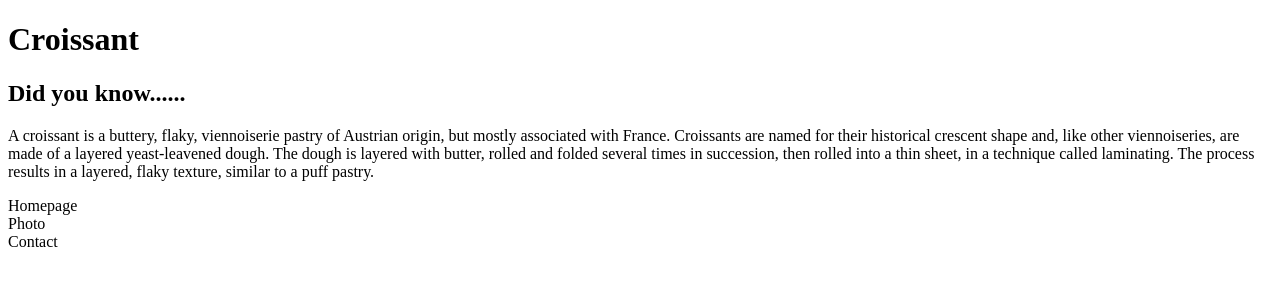
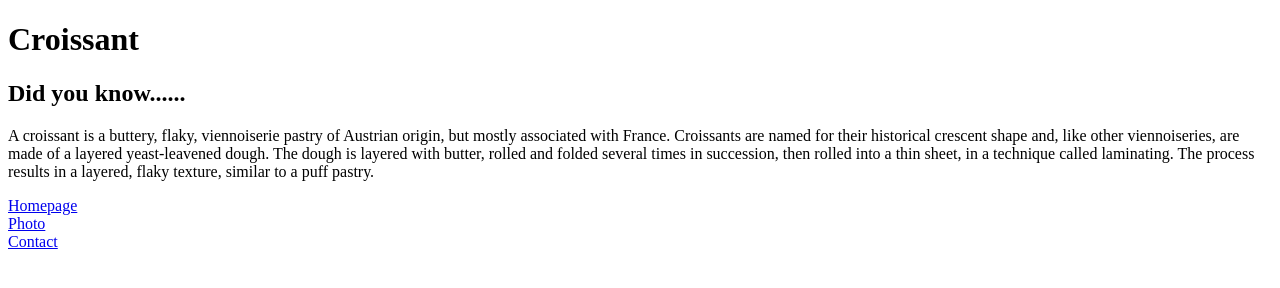
Before and after one commit to smileyuformba21/multiple-pages, a plain HTML site: page index.html in a window 1280 px wide. Drawn offline with Linux system fonts and the light colour scheme.

Commit message:
links added

```diff
--- a/index.html
+++ b/index.html
@@ -20,9 +20,9 @@
     </p>
     <div class="container">
       <div class="row">
-        <div class="col-md-4">Homepage</div>
-        <div class="col-md-4">Photo</div>
-        <div class="col-md-4">Contact</div>
+        <div class="col-md-4"><a href="index.html">Homepage</a> </div>
+        <div class="col-md-4"><a href="photo.html">Photo</a> </div>
+        <div class="col-md-4"><a href="contact.html">Contact</a> </div>
       </div>
     </div>
   </body>
```
Also changed, not shown: contact.html (+6 -0 lines), photo.html (+6 -0 lines).
